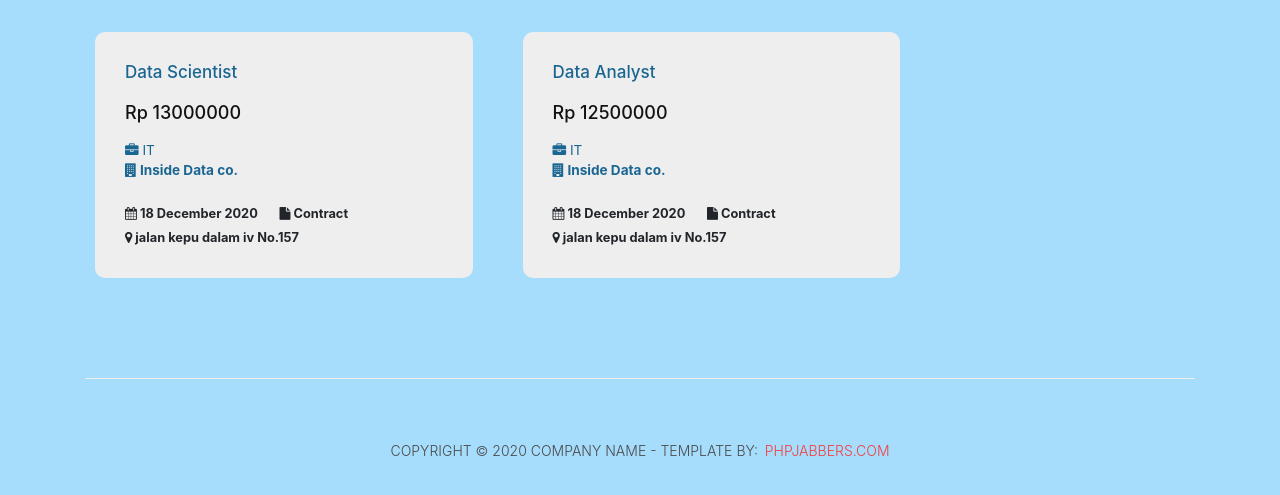
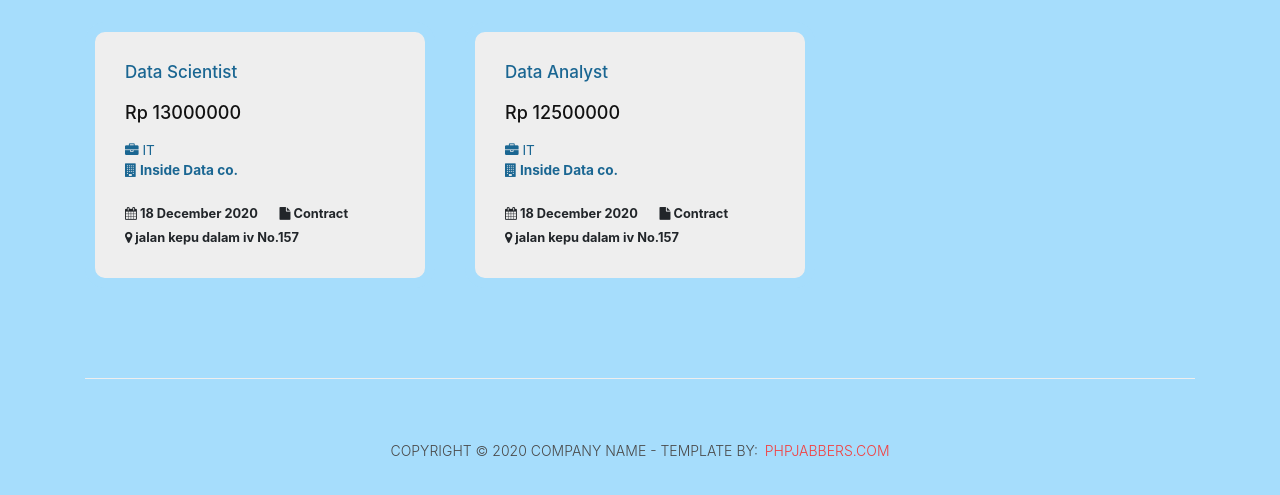
Before and after one commit to sayyidinside/Jobsair, a Django app: page / in a window 1280 px wide. Shown: the part 98-593 px from the top of the page. Run offline with Django 3.2, Linux system fonts and the light colour scheme; data comes from the database, SQL or seed files in the repository; some libraries are stand-ins or nearby versions.

Commit message:
Update post_list.html to using base tamplate

```diff
--- a/Jobsair_id/templates/Jobsair_id/base.html
+++ b/Jobsair_id/templates/Jobsair_id/base.html
@@ -8,7 +8,7 @@
     <meta name="viewport" content="width=device-width, initial-scale=1, shrink-to-fit=no">
     <meta name="description" content="">
     <meta name="author" content="">
-    <link rel="icon" href="{% static 'Jobsair_id/assets/images/favicon.png' %">
+    <link rel="icon" href="{% static 'Jobsair_id/assets/images/favicon.png' %}">
     <link href="https://fonts.googleapis.com/css?family=Poppins:100,200,300,400,500,600,700,800,900&display=swap" rel="stylesheet">
 
     <title>Jobsair</title>
--- a/Jobsair_id/templates/Jobsair_id/post_list.html
+++ b/Jobsair_id/templates/Jobsair_id/post_list.html
@@ -1,80 +1,6 @@
-<!DOCTYPE html>
-{% load static %}
-<html lang="en">
-
-  <head>
-
-    <meta charset="utf-8">
-    <meta name="viewport" content="width=device-width, initial-scale=1, shrink-to-fit=no">
-    <meta name="description" content="">
-    <meta name="author" content="">
-    <link rel="icon" href="{% static 'Jobsair_id/assets/images/favicon.png' %">
-    <link href="https://fonts.googleapis.com/css?family=Poppins:100,200,300,400,500,600,700,800,900&display=swap" rel="stylesheet">
-
-    <title>Jobsair</title>
-
-    <!-- Bootstrap core CSS -->
-    <link href="{% static 'Jobsair_id/vendor/bootstrap/css/bootstrap.min.css' %}" rel="stylesheet">
-
-    <!-- Additional CSS Files -->
-    <link rel="stylesheet" href="{% static 'Jobsair_id/assets/css/fontawesome.css' %}">
-    <link rel="stylesheet" href="{% static 'Jobsair_id/assets/css/style.css' %}">
-    <link rel="stylesheet" href="{% static 'Jobsair_id/assets/css/owl.css' %}">
-
-  </head>
-
-  <body>
-
-    <!-- ***** Preloader Start ***** -->
-    <div id="preloader">
-        <div class="jumper">
-            <div></div>
-            <div></div>
-            <div></div>
-        </div>
-    </div>
-    <!-- ***** Preloader End ***** -->
-
-    <!-- Header -->
-    <header class="">
-      <nav class="navbar navbar-expand-lg">
-        <div class="container">
-          <a class="navbar-brand" href="/index.html"><h2>Jobsair <em>.ID</em></h2></a>
-          <button class="navbar-toggler" type="button" data-toggle="collapse" data-target="#navbarResponsive" aria-controls="navbarResponsive" aria-expanded="false" aria-label="Toggle navigation">
-            <span class="navbar-toggler-icon"></span>
-          </button>
-          <div class="collapse navbar-collapse" id="navbarResponsive">
-            <ul class="navbar-nav ml-auto">
-                <li class="nav-item active">
-                    <a class="nav-link" href="/index.html">Home
-                      <span class="sr-only">(current)</span>
-                    </a>
-                </li>
-
-                <li class="nav-item"><a class="nav-link" href="/jobs.html">Jobs</a></li>
-
-                <li class="nav-item"><a class="nav-link" href="/about-us.html">About us</a></li>
-
-                <li class="nav-item"><a class="nav-link" href="/blog.html">Blog</a></li>
-
-                <li class="nav-item dropdown">
-                    <a class="nav-link dropdown-toggle" data-toggle="dropdown" href="#" role="button" aria-haspopup="true" aria-expanded="false">More</a>
-
-                    <div class="dropdown-menu">
-                      <a class="dropdown-item" href="{% url 'login' %}">Login</a>
-                      <a class="dropdown-item" href="/testimonials.html">Register</a>
-                      <a class="dropdown-item" href="/terms.html">Terms</a>
-                    </div>
-                </li>
-
-                <li class="nav-item"><a class="nav-link" href="/contact.html">Contact Us</a></li>
-            </ul>
-          </div>
-        </div>
-      </nav>
-    </header>
-
-    <!-- Page Content -->
+{% extends 'Jobsair_id/base.html' %}
+<!-- Page Content -->
+{% block content %}
     <br>
     <br>
     <br>
@@ -82,10 +8,10 @@
     <br>
     <div class="container">
       <div class="row">
-        <div class="col-md-9">
+        <div class="col-md-12">
           <div class="row">
             {% for post in posts %}
-            <div class="col-md-6">
+            <div class="col-md-4">
               <div class="product-item">
                 <div class="down-content">
                   <a href="job-details.html"><h4>{{ post.title }}</h4></a>
@@ -108,27 +34,4 @@
         </div>
       </div>
     </div>
-
-    <footer>
-      <div class="container">
-        <div class="row">
-          <div class="col-md-12">
-            <div class="inner-content">
-              <p>Copyright © 2020 Company Name - Template by: <a href="https://www.phpjabbers.com/">PHPJabbers.com</a></p>
-            </div>
-          </div>
-        </div>
-      </div>
-    </footer>
-
-
-    <!-- Bootstrap core JavaScript -->
-    <script src="{% static 'Jobsair_id/vendor/jquery/jquery.min.js' %}"></script>
-    <script src="{% static 'Jobsair_id/vendor/bootstrap/js/bootstrap.bundle.min.js' %}"></script>
-
-
-    <!-- Additional Scripts -->
-    <script src="{% static 'Jobsair_id/assets/js/custom.js' %}"></script>
-    <script src="{% static 'Jobsair_id/assets/js/owl.js' %}"></script>
-  </body>
-</html>
+{% endblock %}
```
